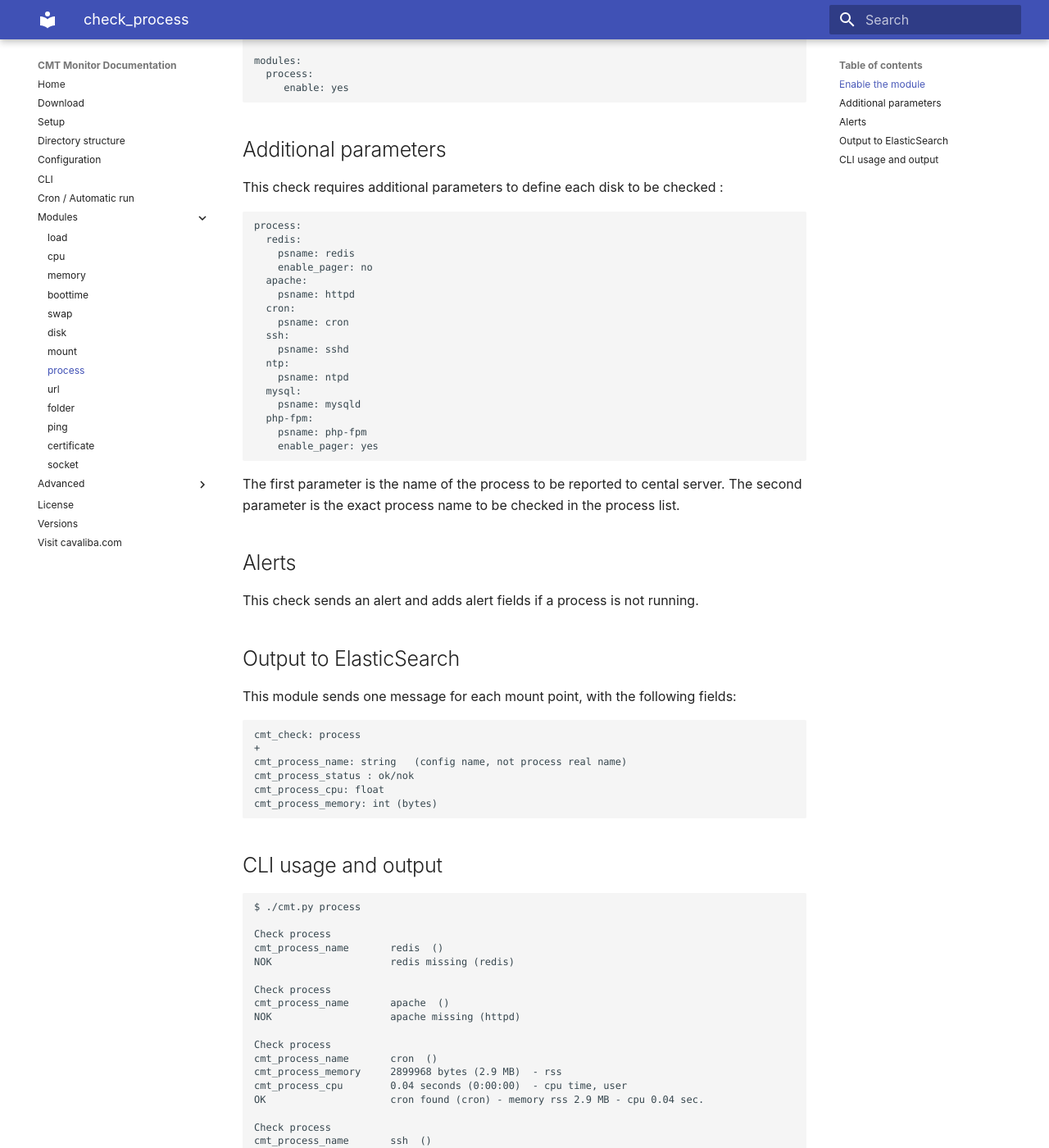
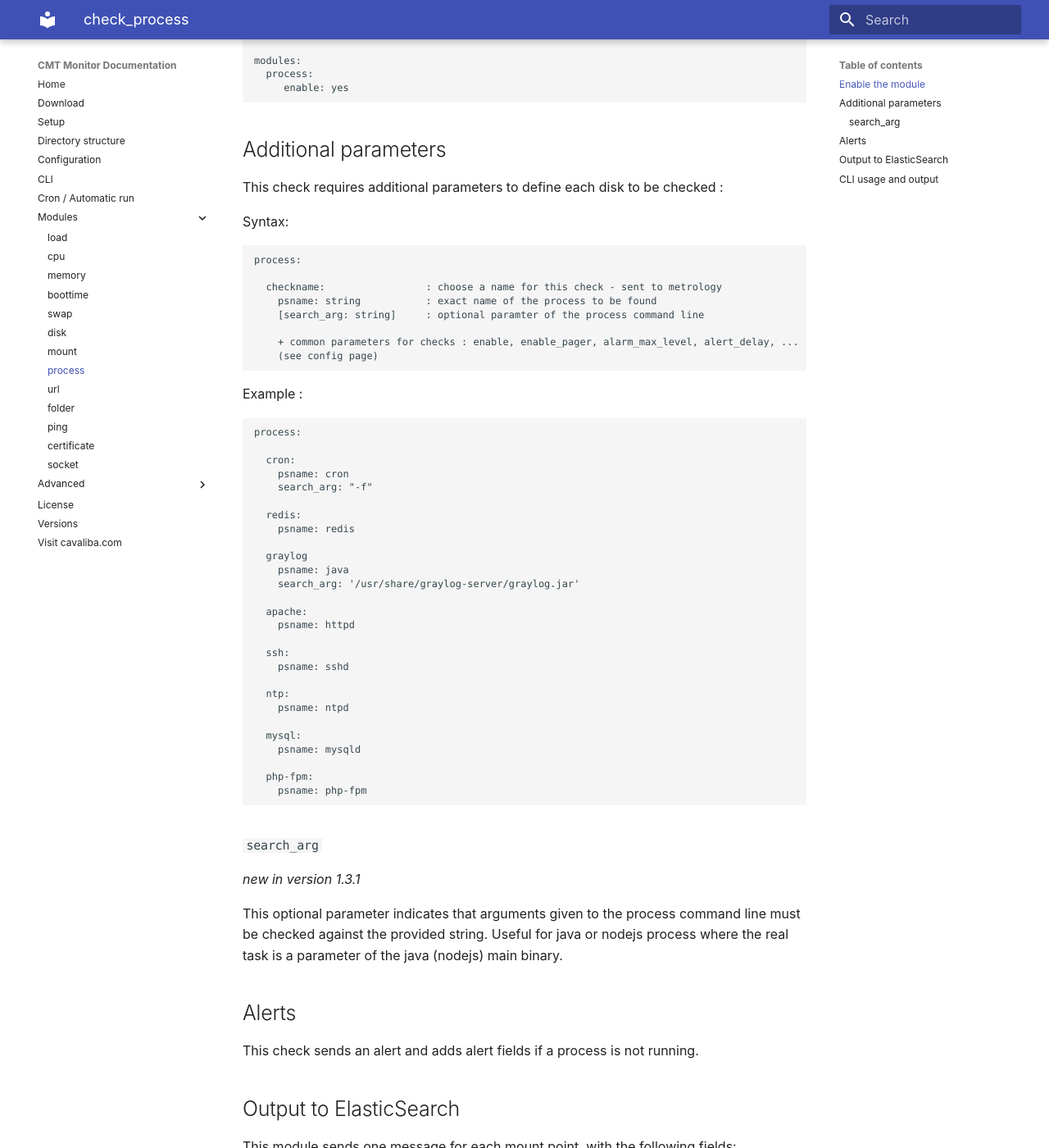
Before and after one commit to cavaliba/cmt_monitor, an MkDocs documentation site: the page built from docs/docs/check_process.md, in a window 1280 px wide and 1400 px high, scrolled down 315 px. Shown: the whole window at 82% size. Built offline with MkDocs 1.6.1 and Material for MkDocs 9.7.7, drawn with Linux system fonts in a browser that asks for light colours; some of the changed text lies outside the part shown.

Commit message:
module process : new parameter search_arg

```diff
--- a/docs/docs/check_process.md
+++ b/docs/docs/check_process.md
@@ -22,33 +22,59 @@ Enable the module in the configuration :
 This check requires additional parameters to define each disk to be checked :
 
 
+Syntax:
+
 	process:
+
+	  checkname:			     : choose a name for this check - sent to metrology
+	    psname: string           : exact name of the process to be found
+	    [search_arg: string]     : optional paramter of the process command line
+
+	    + common parameters for checks : enable, enable_pager, alarm_max_level, alert_delay, ...
+	    (see config page)
+
+
+Example :
+
+    process:
+
+	  cron:
+	    psname: cron
+		search_arg: "-f"
+
 	  redis:
 	    psname: redis
-	    enable_pager: no
+
+      graylog
+        psname: java
+        search_arg: '/usr/share/graylog-server/graylog.jar'
+
 	  apache:
 	    psname: httpd
-	  cron:
-	    psname: cron
+
 	  ssh:
 	    psname: sshd
+
 	  ntp:
 	    psname: ntpd
+
 	  mysql:
 	    psname: mysqld
+
 	  php-fpm:
 	    psname: php-fpm
-	    enable_pager: yes
 
 
+### `search_arg`
+*new in version 1.3.1*
 
-The first parameter is the name of the process to be reported to cental server.
-The second parameter is the exact process name to be checked in the process list.
+This optional parameter indicates that arguments given to the process command line must be
+checked against the provided string. Useful for java or nodejs process where the real
+task is a parameter of the java (nodejs) main binary.
 
 ## Alerts
 
 This check sends an alert and adds alert fields if a process is not running.
-
 
 
 ## Output to ElasticSearch
@@ -64,38 +90,12 @@ This module sends one message for each mount point, with the following fields:
 
 ## CLI usage and output
 
-	$ ./cmt.py process
+	$ ./cmt.py process -s
 
-	Check process
-	cmt_process_name       redis  ()
-	NOK                    redis missing (redis)
-
-	Check process
-	cmt_process_name       apache  ()
-	NOK                    apache missing (httpd)
-
-	Check process
-	cmt_process_name       cron  ()
-	cmt_process_memory     2899968 bytes (2.9 MB)  - rss
-	cmt_process_cpu        0.04 seconds (0:00:00)  - cpu time, user
-	OK                     cron found (cron) - memory rss 2.9 MB - cpu 0.04 sec.
-
-	Check process
-	cmt_process_name       ssh  ()
-	cmt_process_memory     3899392 bytes (3.9 MB)  - rss
-	cmt_process_cpu        0.05 seconds (0:00:00)  - cpu time, user
-	OK                     ssh found (sshd) - memory rss 3.9 MB - cpu 0.05 sec.
-
-	Check process
-	cmt_process_name       ntp  ()
-	NOK                    ntp missing (ntpd)
-
-	Check process
-	cmt_process_name       mysql  ()
-	cmt_process_memory     56307712 bytes (56.3 MB)  - rss
-	cmt_process_cpu        20.76 seconds (0:00:20)  - cpu time, user
-	OK                     mysql found (mysqld) - memory rss 56.3 MB - cpu 20.76 sec.
-
-	Check process
-	cmt_process_name       php-fpm  ()
-	NOK                    php-fpm missing (php-fpm)
+	NOK     process      process redis missing (redis, None)
+	NOK     process      process apache missing (httpd, None)
+	OK      process      process cron found (cron, -f) - memory rss 3.0 MB - cpu 0.0 sec.
+	OK      process      process ssh found (sshd, None) - memory rss 5.6 MB - cpu 0.04 sec.
+	NOK     process      process ntp missing (ntpd, None)
+	OK      process      process mysql found (mysqld, None) - memory rss 88.9 MB - cpu 0.66 sec.
+	NOK     process      process php-fpm missing (php-fpm, None)
```
Also changed, not shown: docs/docs/version.md (+2 -1 lines), 2 other files.
